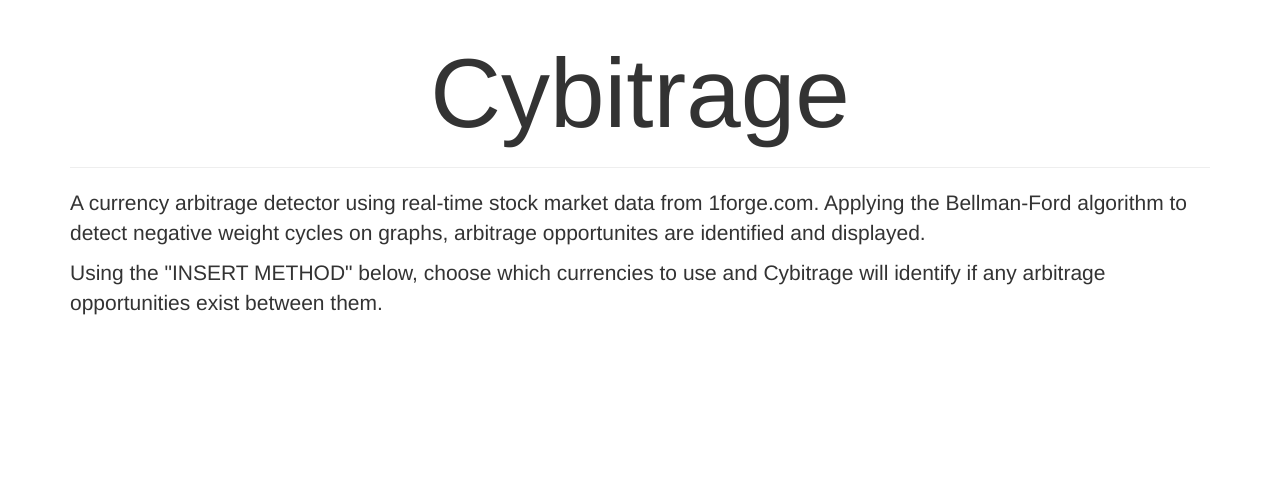
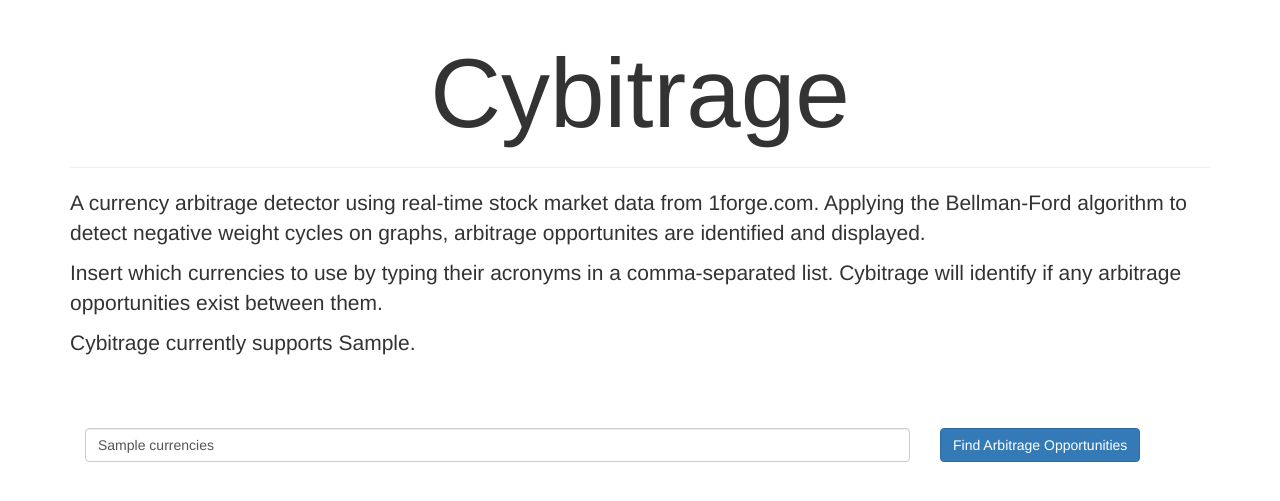
Before and after one commit to jerrguo/cybitrage, a Flask app: template templates/home.html in a window 1280 px wide. Shown: the top 501 px of the page. Run offline with Flask 2, Linux system fonts and the light colour scheme; the template is opened without the code that fills it: most values are stand-ins (such as "Sample title", 1, 10 or a date in 2020); some libraries are stand-ins or nearby versions.

Commit message:
currency input done

```diff
--- a/app.py
+++ b/app.py
@@ -2,23 +2,37 @@ from flask import Flask, render_template, request, redirect, jsonify
 from graph.weighted_graph import weighted_graph
 import json
 
+support_currs = ['EUR', 'USD', 'JPY', 'CHF', 'AUD', 'CAD', 'NZD', 'GBP', 'SEK', 'NOK', 'MXN', 'TRY', 'ZAR', 'CNH', 'XAU', 'XAG']
+support_currs_string = ', '.join(support_currs)
 
 app = Flask(__name__)
 
-@app.route('/', methods=['GET', 'POST'])
-def home():
-
-    currs=None
+@app.route('/', methods=['GET','POST'])
+def currencies():
+    currencies = ""
+    temp_list = []
 
     if request.method == 'POST':
-        curr = request.form.getlist('currencies')
-        if len(curr) > 1:
-            currs = weighted_graph(curr)
-            currs = currs.table_dict
+        currencies = request.form['currs']                          # Let currenices equal the string value in textfield
+        currencies = currencies.upper().replace(" ", "")            # Set currencies to capitals and remove whitespace
+        temp_list = currencies.split(',')                           # Temporary list of inputs
+        curr_list = []                                              # List to store valid inputs
 
-    return render_template('test.html', currs=currs)
+        # Detect any non-supported currency values and remove them
+        for currency in temp_list:
+            if currency in support_currs:
+                curr_list.append(currency)
+
+        curr_list = list(set(curr_list))
+        currencies = ', '.join(curr_list)                           # Recompile string of currencies excluding erroneous values
+
+        print('THIS: ' + currencies)
+    else:
+        currencies = ""
+
+    return render_template('home.html', currencies=currencies, support_currs_string=support_currs_string)
 
 
 
 if __name__ == '__main__':
-    app.run(debug='on')
+    app.run(debug = 'True')
--- a/templates/home.html
+++ b/templates/home.html
@@ -9,7 +9,7 @@
 
             <title>Cybitrage</title>
             <link rel="stylesheet" type="text/css" href="https://maxcdn.bootstrapcdn.com/bootstrap/3.3.7/css/bootstrap.min.css">
-            <link rel="stylesheet" type="text/css" href="styles/style.css">
+            <link rel="stylesheet" type="text/css" href="{{ url_for('static', filename='style.css') }}" />
       </head>
       <body>
             <div class="container">
@@ -22,9 +22,21 @@
                         identified and displayed.
                   </p>
                   <p id="description">
-                        Using the "INSERT METHOD" below, choose which currencies to use and Cybitrage will identify
+                        Insert which currencies to use by typing their acronyms in a comma-separated list. Cybitrage will identify
                         if any arbitrage opportunities exist between them.
                   </p>
+                  <p id="description">
+                        Cybitrage currently supports {{support_currs_string}}.
+                  </p>
+                  <br><br><br>
+                  <form action="" method="post">
+                        <div class="col-lg-9 col-md-9 col-sm-9 col-xs-9" id="form-content">
+                              <input type="text" name="currs" class="form-control" placeholder="Enter currencies" value="{{currencies}}">
+                        </div>
+                        <div class="col-lg-2 col-md-2 col-sm-2 col-xs-2" id="form-content">
+                              <button type="submit" class="btn btn-primary">Find Arbitrage Opportunities</button>
+                        </div>
+                  </form>
             </div>
       </body>
 </html>
```
Also changed, not shown: static/style.css (renamed from templates/styles/style.css).
